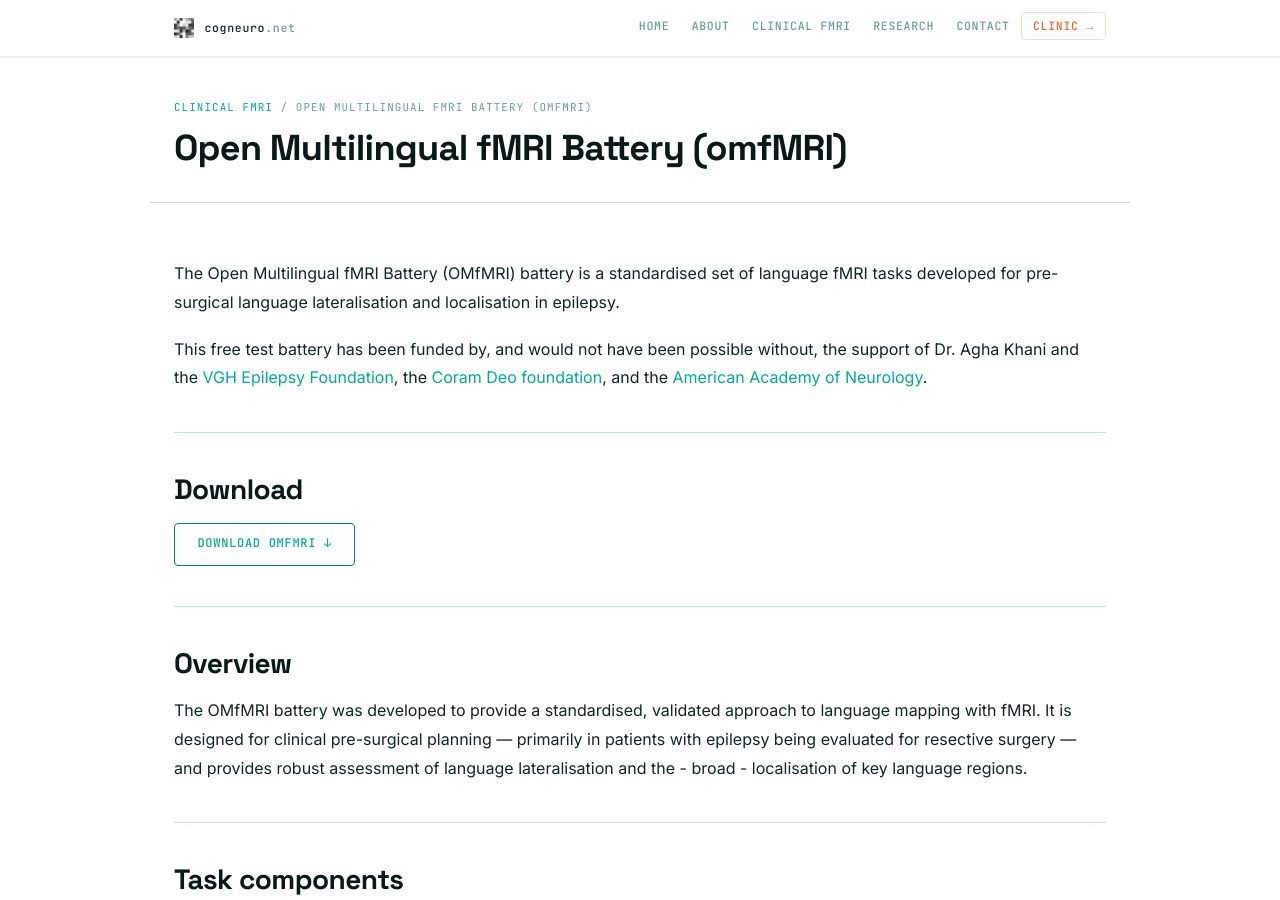
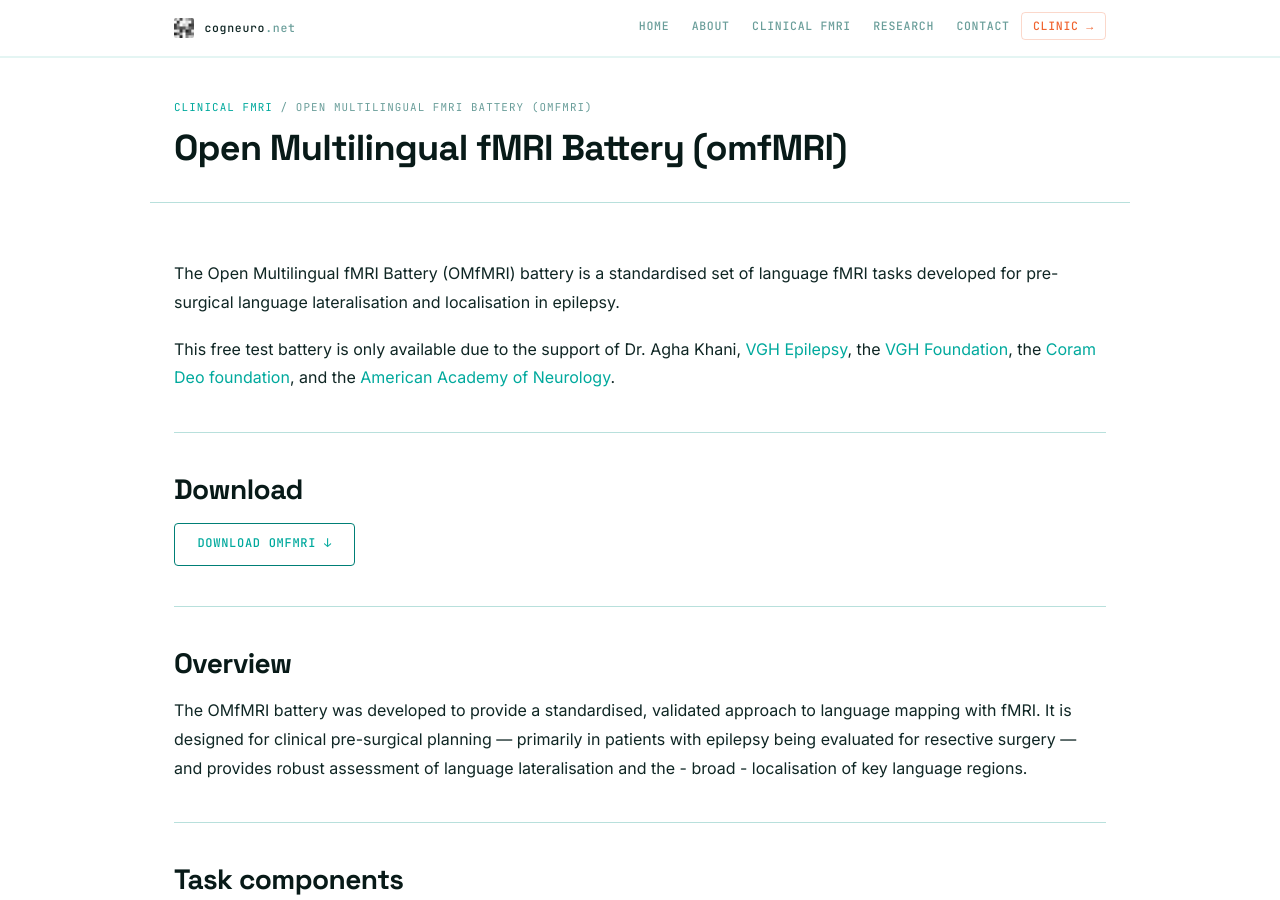
Before and after one commit to cfxb/cogneuro, a Jekyll site: the page built from clinical-fmri/omfmri.md, in a window 1280 px wide and 900 px high. Built offline with Jekyll 4.4.1, drawn with Linux system fonts in a browser that asks for light colours.

Commit message:
Revise omfMRI funding credits to add VGH Epilepsy and VGH Foundation
Co-Authored-By: Claude Opus 4.7 (1M context) <noreply@anthropic.com>

```diff
--- a/clinical-fmri/omfmri.md
+++ b/clinical-fmri/omfmri.md
@@ -7,7 +7,7 @@ permalink: /omfmri/
 
 <p class="page-intro">The Open Multilingual fMRI Battery (OMfMRI) battery is a standardised set of language fMRI tasks developed for pre-surgical language lateralisation and localisation in epilepsy.</p>
 
-<p>This free test battery has been funded by, and would not have been possible without, the support of Dr. Agha Khani and the <a href="https://www.vch.ca/en/service/epilepsy-programs" target="_blank" rel="noopener">VGH Epilepsy Foundation</a>, the <a href="https://coramdeofoundation.com/" target="_blank" rel="noopener">Coram Deo foundation</a>, and the <a href="https://www.aan.com" target="_blank" rel="noopener">American Academy of Neurology</a>.</p>
+<p>This free test battery is only available due to the support of Dr. Agha Khani, <a href="https://www.vch.ca/en/service/epilepsy-programs" target="_blank" rel="noopener">VGH Epilepsy</a>, the <a href="https://vghfoundation.ca/" target="_blank" rel="noopener">VGH Foundation</a>, the <a href="https://coramdeofoundation.com/" target="_blank" rel="noopener">Coram Deo foundation</a>, and the <a href="https://www.aan.com" target="_blank" rel="noopener">American Academy of Neurology</a>.</p>
 
 ---
 
```
